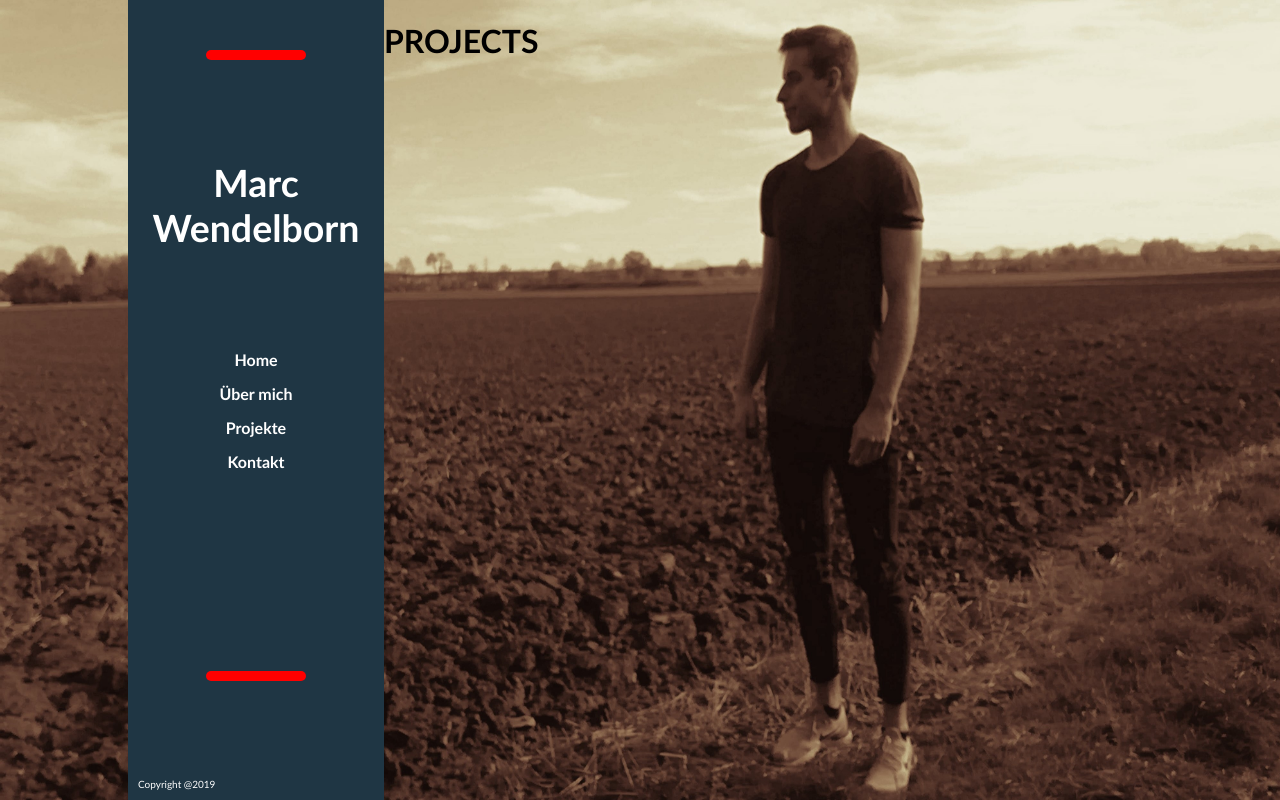
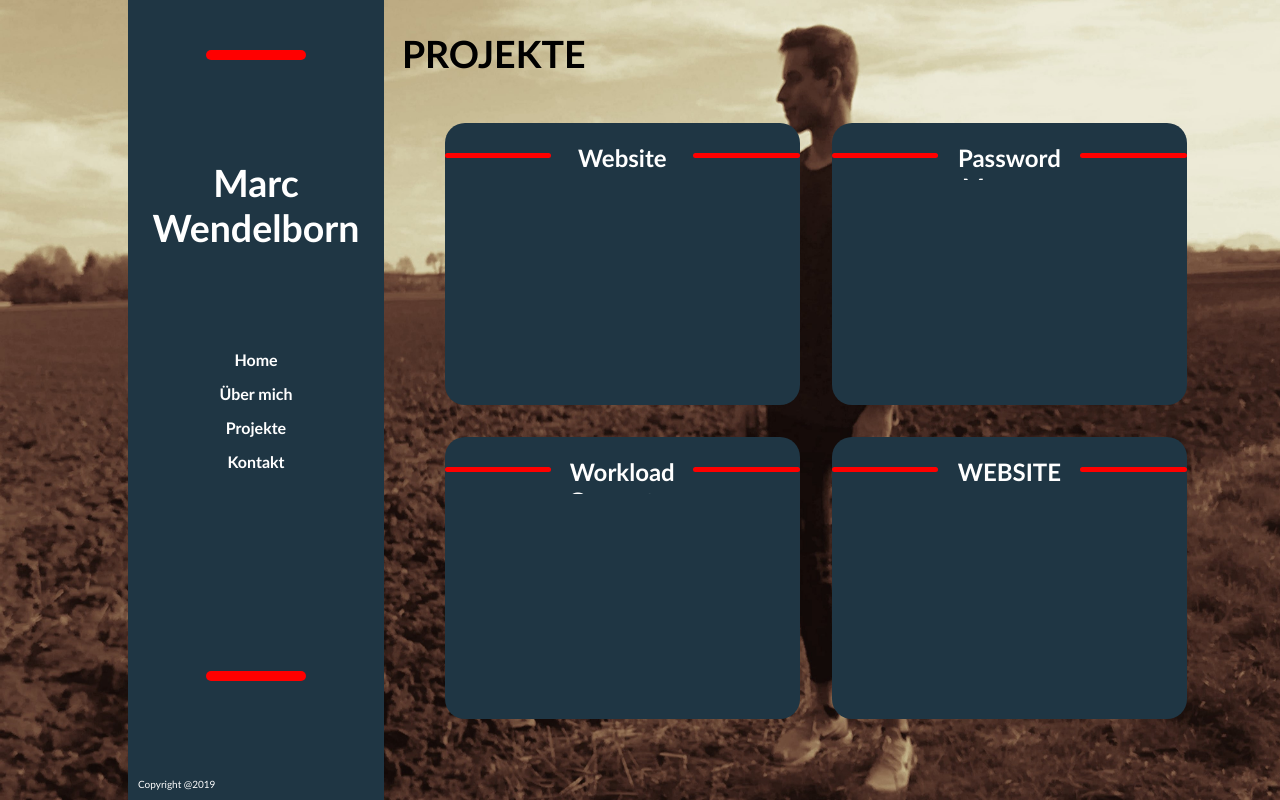
Before and after one commit to Pirinuss/Website, a React (Create React App) app: page /projects in a window 1280 px wide. Built offline with nearby package versions, Linux system fonts and the light colour scheme; what react-animations would draw is missing.

Commit message:
First try projects

```diff
--- a/src/components/contact/Contact.css
+++ b/src/components/contact/Contact.css
@@ -8,7 +8,7 @@
 .contact-container {
     display: inline-block;
     background-color: #1f3644;
-    width: 800px;
+    width: 300px;
     height: 400px;
     margin-top: 150px;
     border-radius: 20px;
--- /dev/null
+++ b/src/components/projects/ProjectItem.js
@@ -0,0 +1,21 @@
+import React from 'react';
+import './Projects.css'
+
+class ProjectItem extends React.Component {
+    constructor(props) {
+        super(props);
+    }
+    render() {
+        return (
+            <div className="projectItem-container">
+                <div className="projectItem-header-container">
+                    <div className="deco-div" />
+                    <h2 className="projectItem-header">{this.props.title}</h2>
+                    <div className="deco-div" />
+                </div>
+            </div>
+        );
+    }
+}
+
+export default ProjectItem;
--- /dev/null
+++ b/src/components/projects/Projects.css
@@ -0,0 +1,56 @@
+.projects {
+    float: left;
+    width: 70%;
+    height: 100%;
+    text-align: center;
+}
+
+.header-container {
+    margin-top: 2%;
+    margin-left: 2%;
+    color: black;
+    font-size: 25px;
+    text-align: left;
+}
+
+.projects-container {
+    display: inline-block;
+    width: 90%;
+    height: 80%;
+    border-radius: 20px;
+    color: white;
+    position: relative;
+    overflow: hidden;
+}
+
+.projectItem-container {
+    float: left;
+    height: 44%;
+    width: 44%;
+    margin: 2%;
+    background-color: #1f3644;
+    color: white;
+    border: 0px white solid;
+    border-radius: 20px;
+}
+
+.projectItem-header-container {
+    height: 20%;
+    width: 100%;
+    overflow: hidden;
+}
+
+.projectItem-header {
+    float: left;
+    width: 40%;
+}
+
+.deco-div {
+    text-align: center;
+    float: left;
+    background-color: red;
+    margin-top: 30px;
+    width: 30%;
+    height: 5px;
+    border-radius: 25px;
+}
--- a/src/components/projects/Projects.js
+++ b/src/components/projects/Projects.js
@@ -1,9 +1,21 @@
 import React from 'react';
+import ProjectItem from './ProjectItem.js';
+import './Projects.css'
 
-export class Projects extends React.Component {
+class Projects extends React.Component {
     render() {
         return (
-           <h1>PROJECTS</h1>
+            <div className="projects">
+                <div className="header-container">
+                    <h2>PROJEKTE</h2>
+                </div>
+                <div className="projects-container">
+                    <ProjectItem title="Website"></ProjectItem>
+                    <ProjectItem title="Password Manager"></ProjectItem>
+                    <ProjectItem title="Workload Generator"></ProjectItem>
+                    <ProjectItem title="WEBSITE"></ProjectItem>
+                </div>
+            </div>
         );
     }
 }
```
